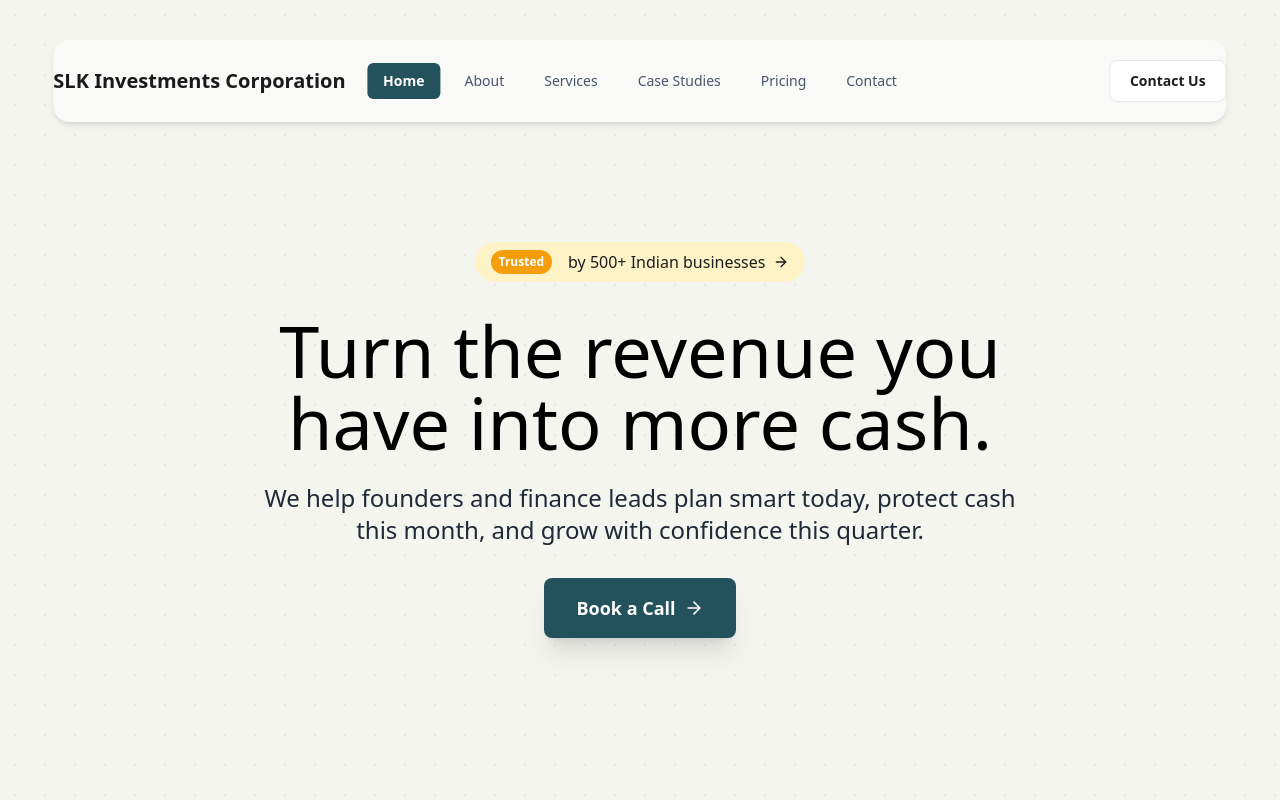
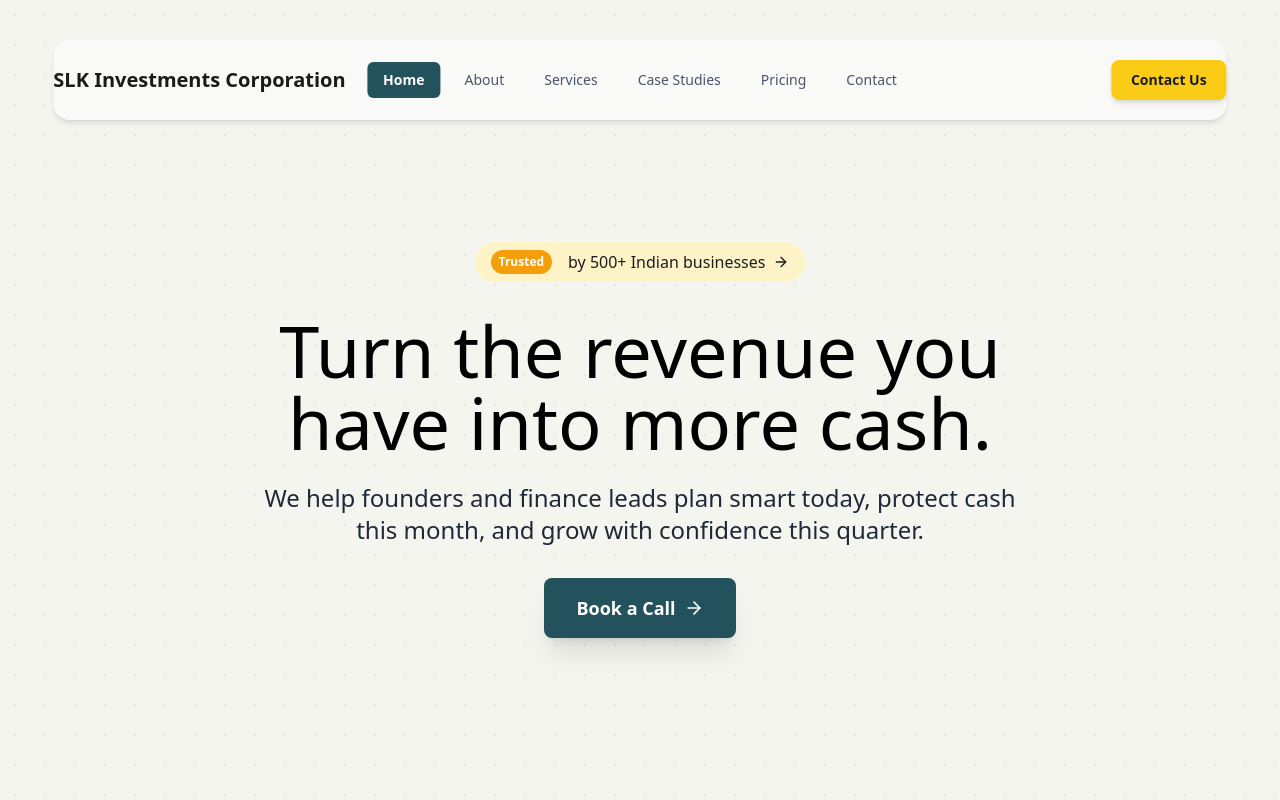
Before and after one commit to vuma-s1/SLK-Investements, a React (Vite) app: page / in a window 1280 px wide. Shown: the top 800 px of the page. Built offline with nearby package versions, Linux system fonts and the light colour scheme.

Commit message:
Update contact button to be constantly yellow in navigation bar

```diff
--- a/src/components/Header.tsx
+++ b/src/components/Header.tsx
@@ -102,11 +102,7 @@ const Header = () => {
 
           {/* CTA Button - Right Side */}
           <div className="hidden lg:block -mr-8">
-            <button className={`px-5 py-2.5 rounded-lg font-semibold text-sm transition-all duration-500 ease-in-out hover:scale-105 focus:outline-none ${
-              isScrolled
-                ? 'bg-[#facc15] text-[#1D1D1F] shadow-md'
-                : 'bg-white text-[#1D1D1F] border border-gray-200 hover:border-gray-300'
-            }`}>
+            <button className="px-5 py-2.5 rounded-lg font-semibold text-sm transition-all duration-500 ease-in-out hover:scale-105 focus:outline-none bg-[#facc15] text-[#1D1D1F] shadow-md">
               Contact Us
             </button>
           </div>
@@ -141,11 +137,7 @@ const Header = () => {
                   {item.name}
                 </button>
               ))}
-              <button className={`w-full px-4 py-3 rounded-md font-medium transition-all duration-500 ease-in-out flex items-center justify-center gap-2 hover:scale-105 focus:outline-none ${
-                isScrolled
-                  ? 'bg-[#facc15] text-[#1D1D1F] shadow-md'
-                  : 'bg-white text-[#1D1D1F] border border-gray-200 hover:border-gray-300'
-              }`}>
+              <button className="w-full px-4 py-3 rounded-md font-medium transition-all duration-500 ease-in-out flex items-center justify-center gap-2 hover:scale-105 focus:outline-none bg-[#facc15] text-[#1D1D1F] shadow-md">
                 Contact Us
               </button>
             </div>
```
